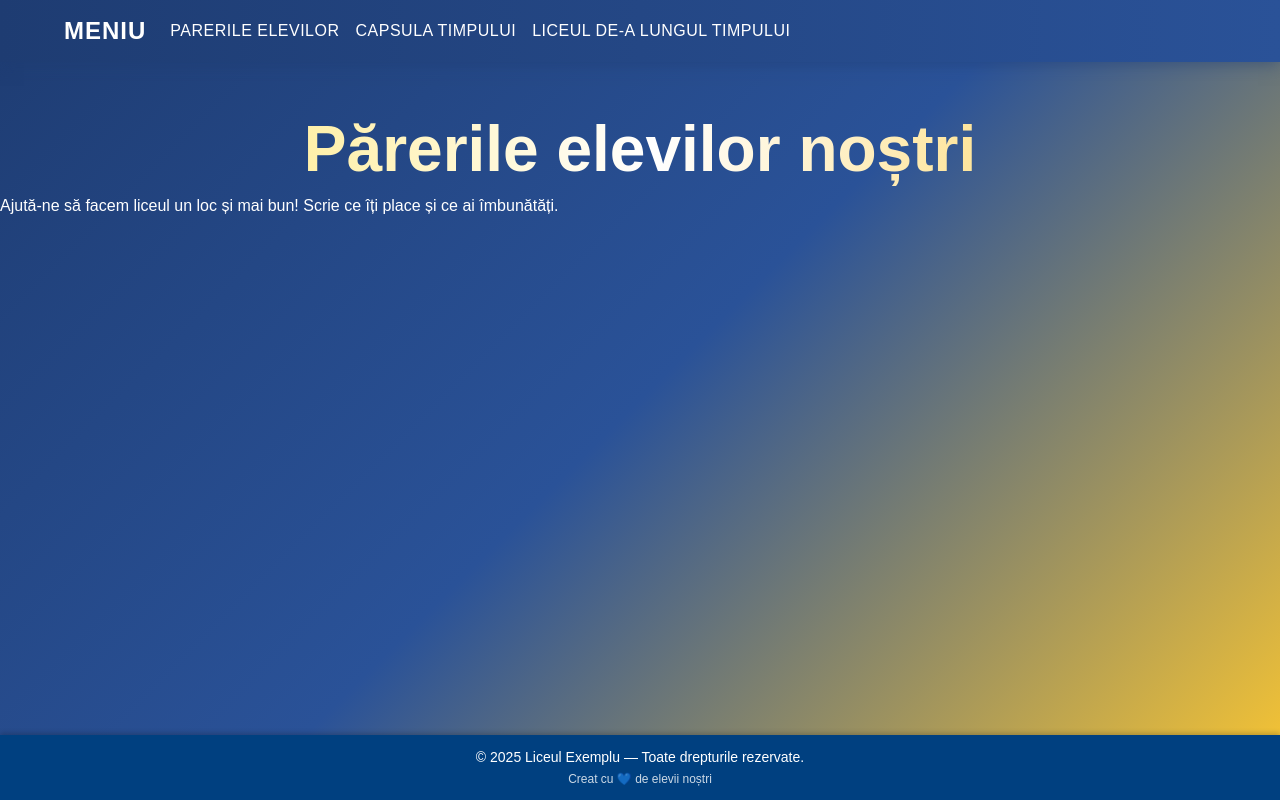
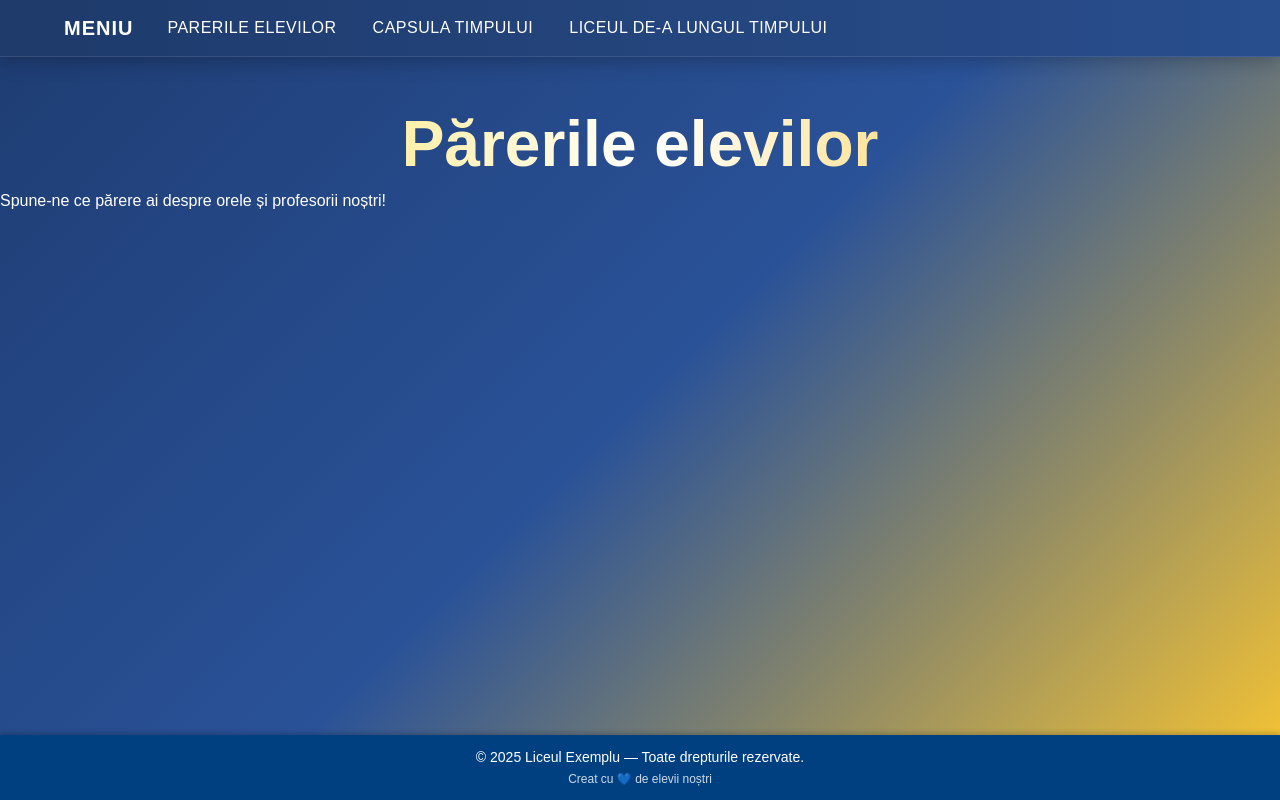
Before and after one commit to FaneSpoitoru/odobescu-in-viitor, a React (Vite) app: page /pareri in a window 1280 px wide. Built offline with nearby package versions, Linux system fonts and the light colour scheme.

Commit message:
una mica la nav bar

```diff
--- a/src/componente/nav.jsx
+++ b/src/componente/nav.jsx
@@ -1,8 +1,10 @@
+import { useEffect } from "react";
+import Pareri from '../pages/pareri.jsx';
 import '../components_css/nav.css';
 import 'bootstrap/dist/css/bootstrap.min.css';
 import 'bootstrap/dist/js/bootstrap.bundle.min.js';
 import { Routes, Route } from 'react-router-dom';
-import Pareri from '../pages/pareri.jsx';
+
 
 function Nav() {
   return (
--- a/src/components_css/nav.css
+++ b/src/components_css/nav.css
@@ -1,34 +1,89 @@
-nav {
-background: linear-gradient(90deg, #1E3C72, #2A5298);
-box-shadow: 0 2px 15px rgba(30, 60, 114, 0.5);
-
-        .nav-link {
-            color: white;
-            transition: color 0.3s;
-        }
-
-        .nav-link:hover {
-            color: #e9e634;
-        }
-
-         .navbar-brand {
-               color: white;
-               font-weight: bold;
-               font-size: 1.5rem;
-               letter-spacing: 1px;
-               text-transform: uppercase;
-               transition: color 0.3s;
-               padding-left: 5%;
-         }
-
-         .navbar-toggler {
-               border-color: rgba(255, 255, 255, 0.1);
-         }
-
-        font-family: "Poppins", sans-serif;
+nav.navbar {
+  background: linear-gradient(90deg, rgba(30, 60, 114, 0.9), rgba(42, 82, 152, 0.9));
+  backdrop-filter: blur(10px);
+  box-shadow: 0 4px 20px rgba(0, 0, 0, 0.25);
+  font-family: "Poppins", sans-serif;
   font-weight: 500;
   letter-spacing: 0.5px;
   text-transform: uppercase;
+  transition: all 0.3s ease-in-out;
+  border-bottom: 1px solid rgba(255, 255, 255, 0.1);
+}
 
+/* Brand-ul (titlul Meniu) */
+.navbar-brand {
+  color: #ffffff !important;
+  font-weight: 700;
+  font-size: 1.6rem;
+  letter-spacing: 1px;
+  text-transform: uppercase;
+  position: relative;
+  padding-left: 5%;
+  transition: color 0.3s ease, text-shadow 0.3s ease;
+}
 
-    }
+.navbar-brand:hover {
+  color: #ffea00 !important;
+  text-shadow: 0 0 10px #ffee58, 0 0 20px #ffee58;
+}
+
+/* Butonul de mobil */
+.navbar-toggler {
+  border-color: rgba(255, 255, 255, 0.3);
+}
+
+.navbar-toggler-icon {
+  filter: brightness(0) invert(1);
+}
+
+/* Linkurile din meniu */
+.nav-link {
+  color: #ffffff !important;
+  margin: 0 10px;
+  position: relative;
+  transition: color 0.3s ease;
+}
+
+/* Efect de bară luminoasă sub link */
+.nav-link::after {
+  content: "";
+  position: absolute;
+  bottom: -3px;
+  left: 0;
+  width: 0;
+  height: 2px;
+  background: linear-gradient(90deg, #ffea00, #00ffd0);
+  transition: width 0.3s ease-in-out;
+  border-radius: 2px;
+}
+
+.nav-link:hover::after {
+  width: 100%;
+}
+
+.nav-link:hover {
+  color: #ffea00 !important;
+}
+
+/* Navbar-ul când dai scroll */
+.navbar.scrolled {
+  background: rgba(25, 45, 90, 0.95);
+  box-shadow: 0 4px 25px rgba(0, 0, 0, 0.3);
+  transition: all 0.4s ease;
+}
+
+/* Responsivitate */
+@media (max-width: 768px) {
+  .navbar-collapse {
+    background: rgba(25, 45, 90, 0.95);
+    border-radius: 0 0 15px 15px;
+    padding: 10px 0;
+    text-align: center;
+  }
+
+  .nav-link {
+    display: block;
+    padding: 8px 0;
+    margin: 5px 0;
+  }
+}
--- a/src/pages/pareri.jsx
+++ b/src/pages/pareri.jsx
@@ -2,6 +2,7 @@ import React from "react";
 import Nav from "../componente/nav";
 import '../pages_css/pareri.css';
 import Footer from "../componente/footer";
+
 
 function Pareri() {
   return (
@@ -10,10 +11,12 @@ function Pareri() {
 
 
 
-      <header>
-        <h1>Părerile elevilor noștri</h1>
-        <p>Ajută-ne să facem liceul un loc și mai bun! Scrie ce îți place și ce ai îmbunătăți.</p>
-      </header>
+
+      <h1>Părerile elevilor</h1>
+      <p>Spune-ne ce părere ai despre orele și profesorii noștri!</p>
+
+
+
 
       <Footer />
     </div>
```
Also changed, not shown: 1 other file (tests, documents, lock files or other folders).
